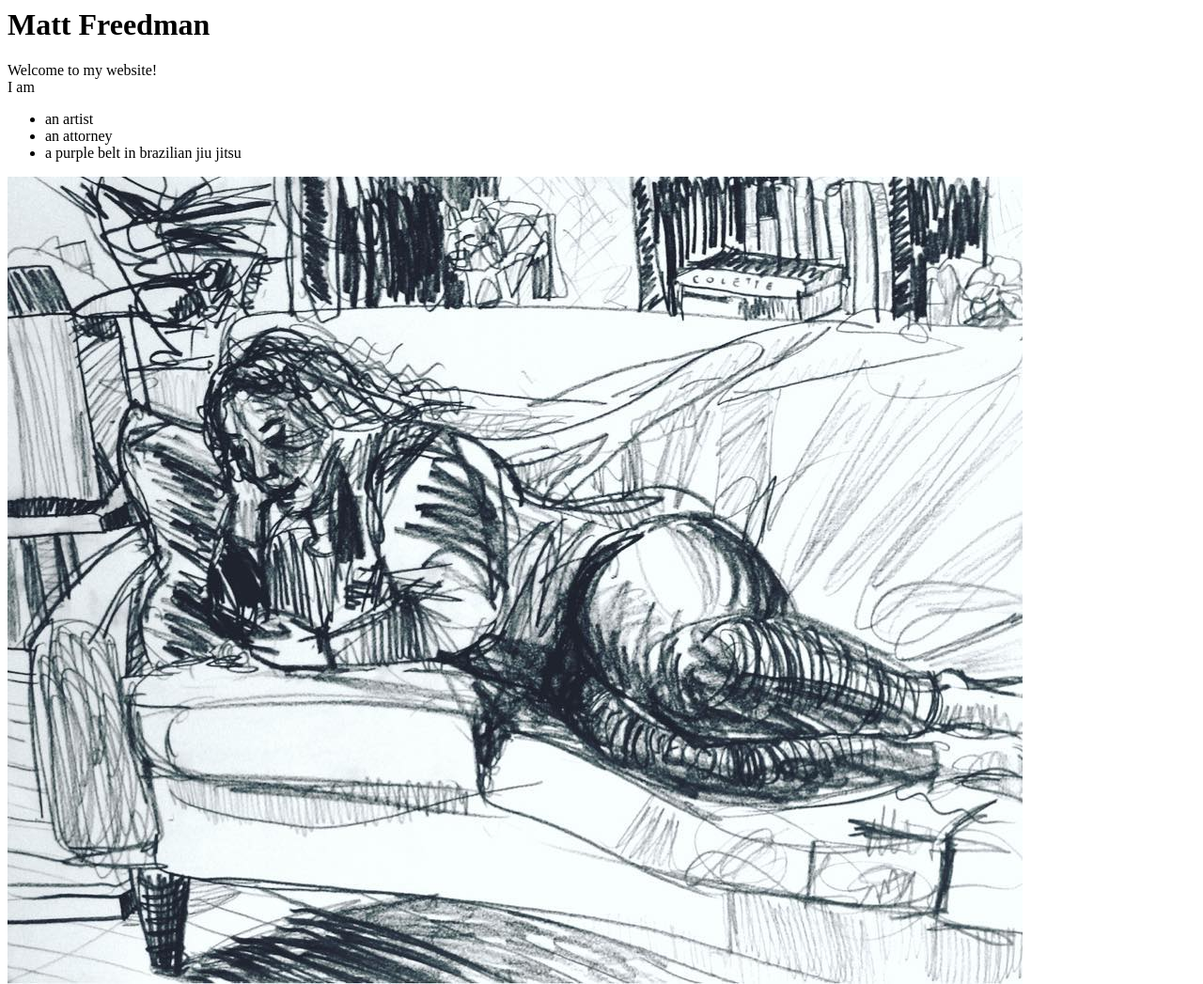
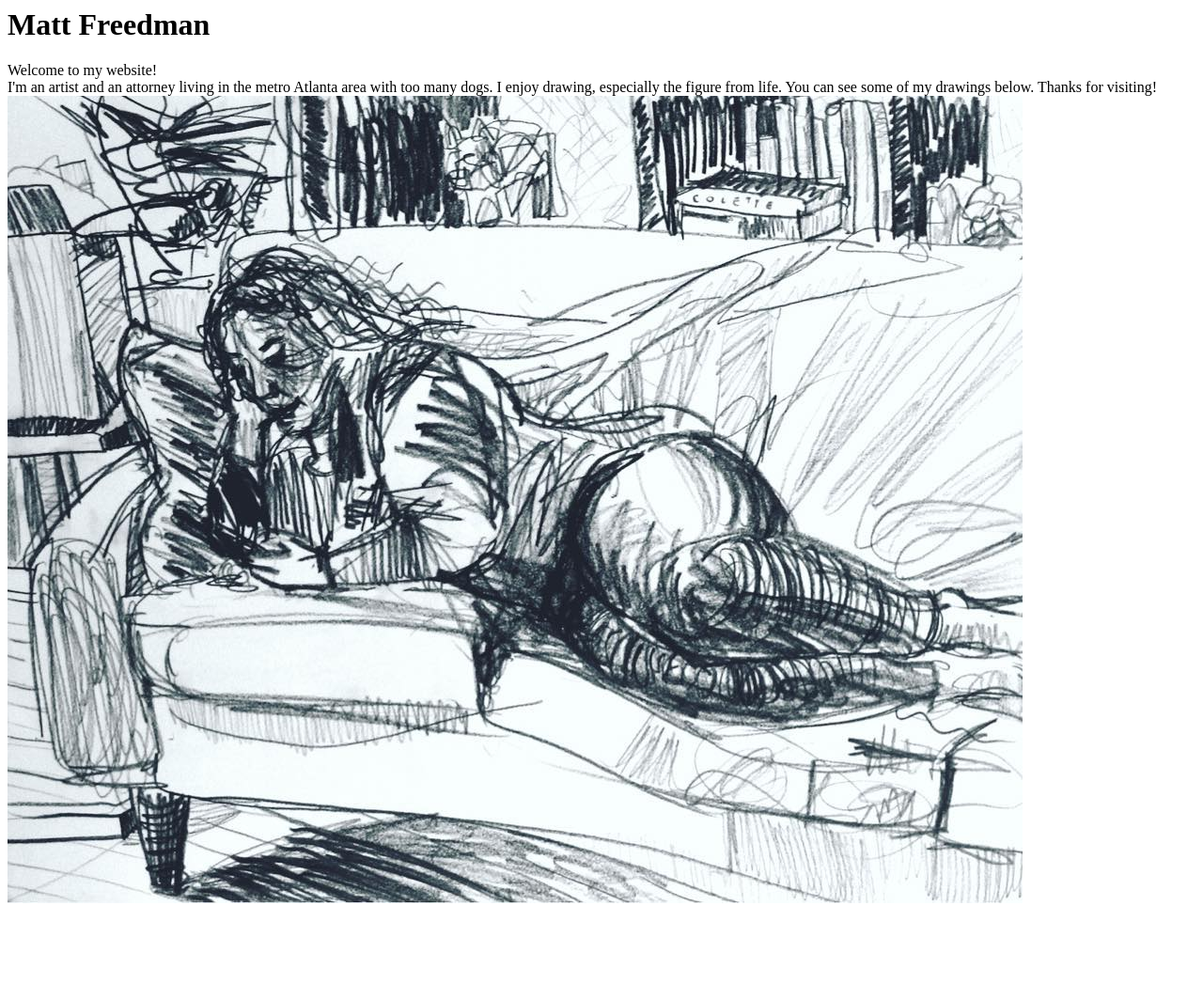
Before and after one commit to masada555/ideal-rotary-phone, a plain HTML site: page index.html in a window 1280 px wide. Shown: the whole page at 94% size. After the commit the page ends 969 px from the top, so only its background shows below. Drawn offline with Linux system fonts and the light colour scheme.

Commit message:
Update index.html

```diff
--- a/index.html
+++ b/index.html
@@ -8,12 +8,7 @@ Welcome to my website!
 
     <br>
 
-    I am
-    <ul>
-      <li>an artist</li>
-      <li>an attorney</li>
-      <li>a purple belt in brazilian jiu jitsu</li>
-    </ul>
+    I'm an artist and an attorney living in the metro Atlanta area with too many dogs. I enjoy drawing, especially the figure from life. You can see some of my drawings below. Thanks for visiting!
 
 <img src="https://raw.githubusercontent.com/masada555/ideal-rotary-phone/main/45781258_268971170632197_2737195876089326415_n_17972780338132522.jpg">
 
```
